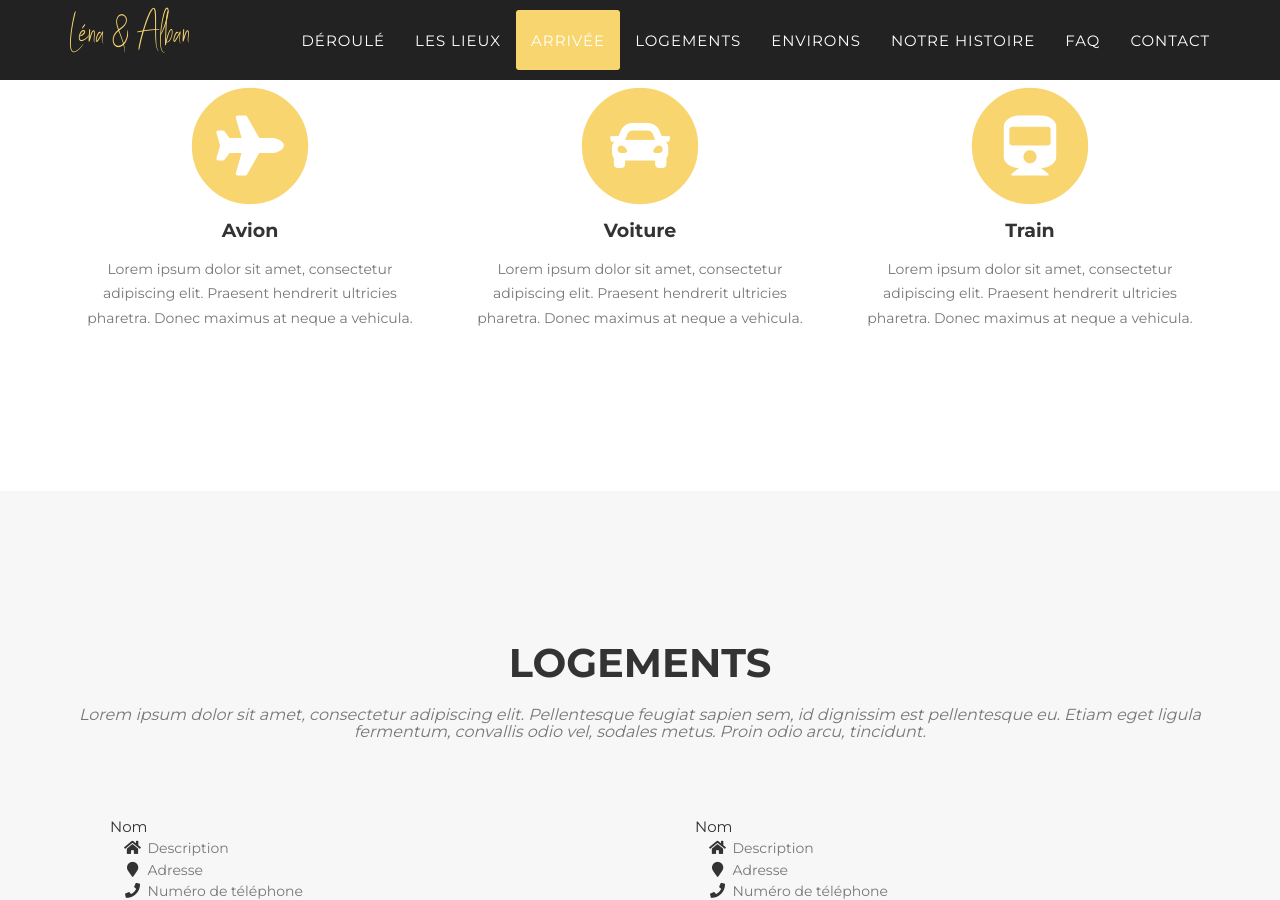
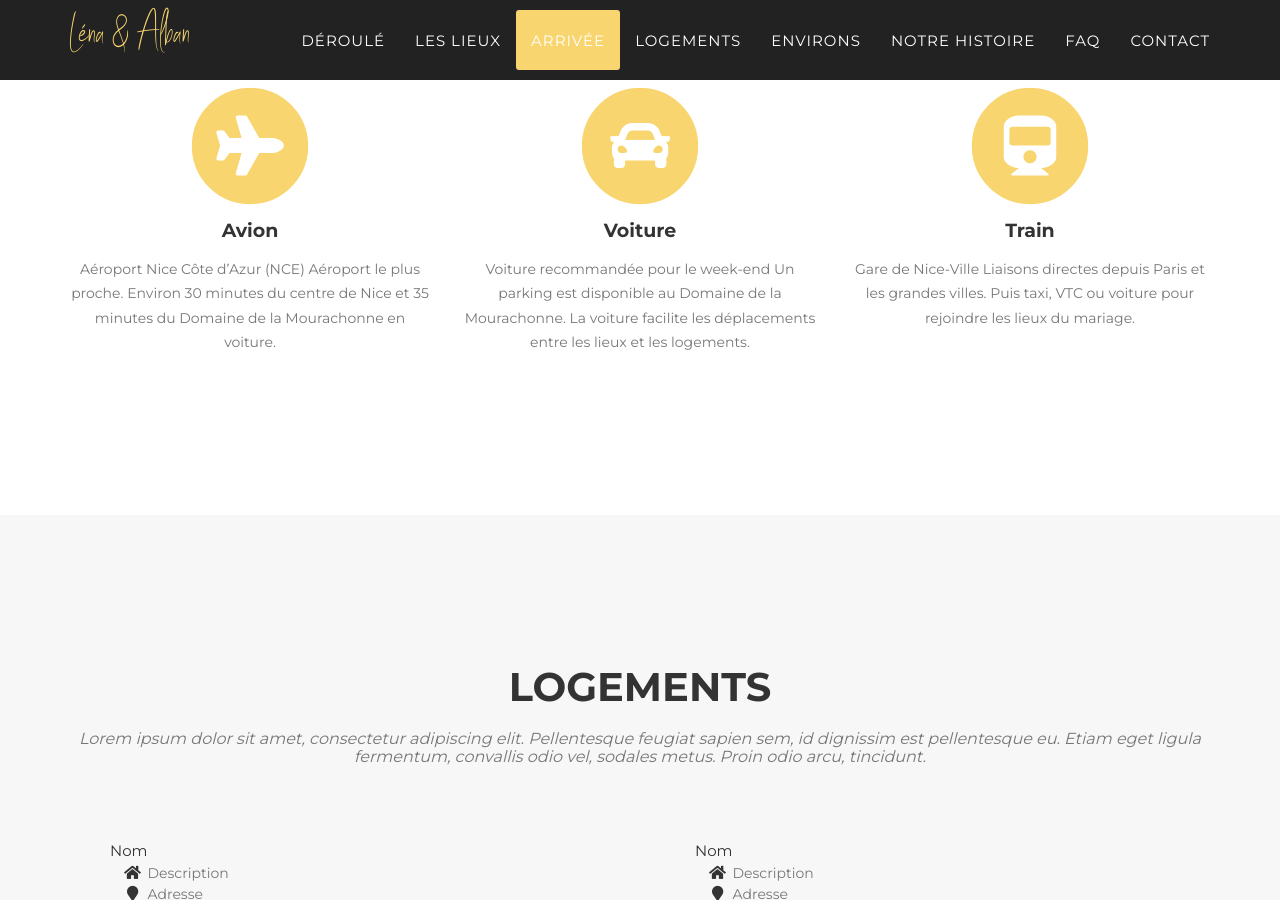
Before and after one commit to LenaAlban/lena-alban-wedding, a Jekyll site: the page built from _fr_pages/index.html, in a window 1280 px wide and 900 px high, scrolled down 3391 px. Built offline with Jekyll 4.4.1, drawn with Linux system fonts in a browser that asks for light colours; some web fonts are replaced.

Commit message:
Update travel.html

```diff
--- a/_includes/fr_data/travel.html
+++ b/_includes/fr_data/travel.html
@@ -13,7 +13,9 @@
                     <i class="fa fa-plane fa-stack-1x fa-inverse"></i>
                 </span>
                 <h4 class="service-heading">Avion</h4>
-                <p class="text-muted">Lorem ipsum dolor sit amet, consectetur adipiscing elit. Praesent hendrerit ultricies pharetra. Donec maximus at neque a vehicula.</p>
+                <p class="text-muted">Aéroport Nice Côte d’Azur (NCE)
+                Aéroport le plus proche.
+                Environ 30 minutes du centre de Nice et 35 minutes du Domaine de la Mourachonne en voiture.</p>
             </div>
             <div class="col-md-4">
                 <span class="fa-stack fa-4x">
@@ -21,7 +23,9 @@
                     <i class="fa fa-car fa-stack-1x fa-inverse"></i>
                 </span>
                 <h4 class="service-heading">Voiture</h4>
-                <p class="text-muted">Lorem ipsum dolor sit amet, consectetur adipiscing elit. Praesent hendrerit ultricies pharetra. Donec maximus at neque a vehicula.</p>
+                <p class="text-muted">Voiture recommandée pour le week-end
+                Un parking est disponible au Domaine de la Mourachonne.
+                La voiture facilite les déplacements entre les lieux et les logements.</p>
             </div>
             <div class="col-md-4">
                 <span class="fa-stack fa-4x">
@@ -29,7 +33,9 @@
                     <i class="fa fa-train fa-stack-1x fa-inverse"></i>
                 </span>
                 <h4 class="service-heading">Train</h4>
-                <p class="text-muted">Lorem ipsum dolor sit amet, consectetur adipiscing elit. Praesent hendrerit ultricies pharetra. Donec maximus at neque a vehicula.</p>
+                <p class="text-muted">Gare de Nice-Ville
+                Liaisons directes depuis Paris et les grandes villes.
+                Puis taxi, VTC ou voiture pour rejoindre les lieux du mariage.</p>
             </div>
         </div>
     </div>
```
